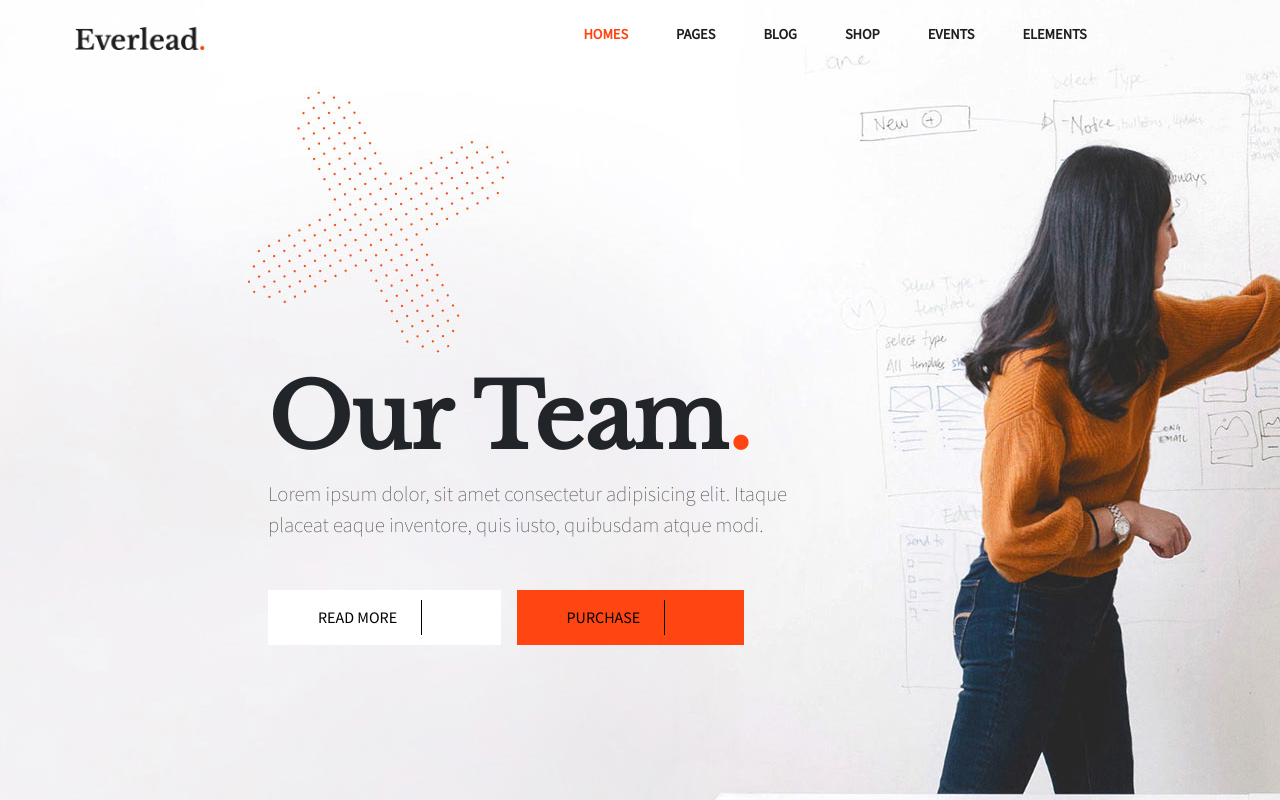
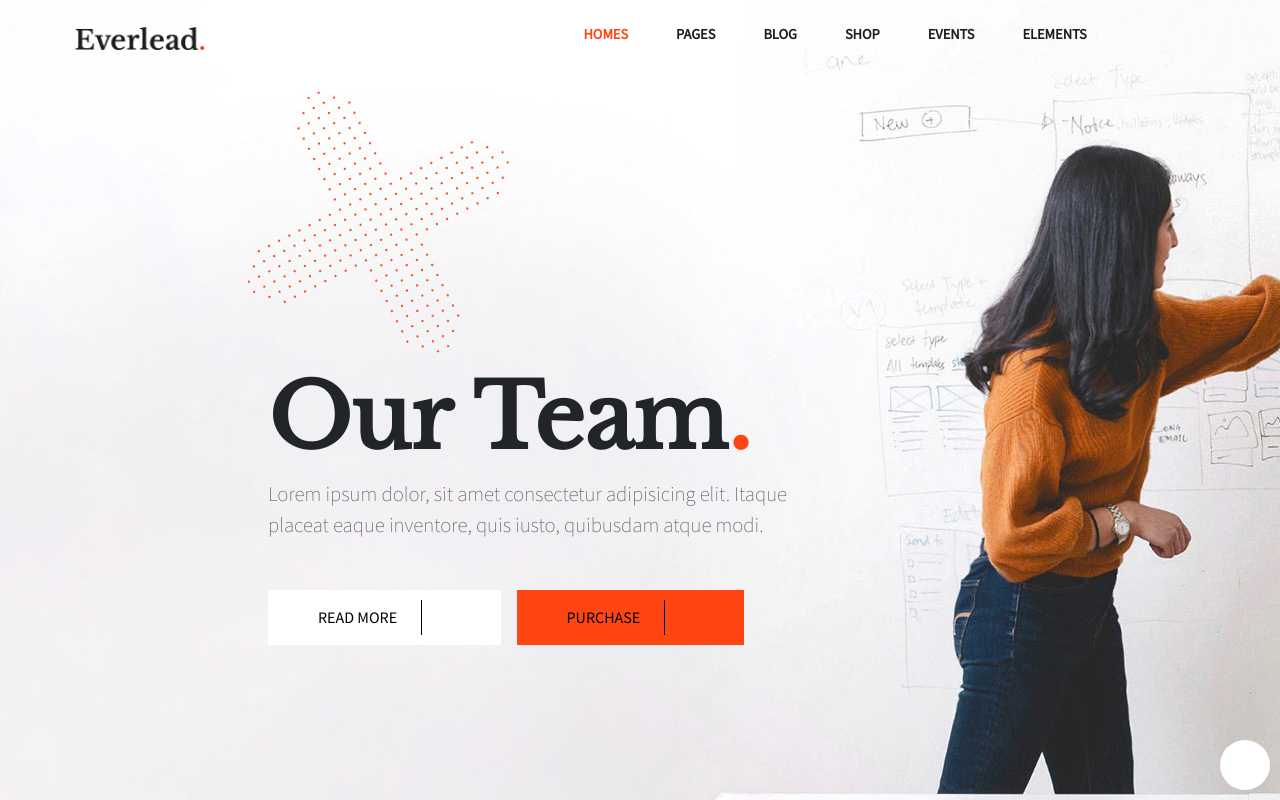
Before and after one commit to raffaelecapaldo/proj-html-vuejs, a Vue app: page / in a window 1280 px wide. Shown: the top 800 px of the page. Built offline with nearby package versions, Linux system fonts and the light colour scheme; a web font is replaced by a local one.

Commit message:
Added button for scroll on top

```diff
--- a/src/App.vue
+++ b/src/App.vue
@@ -1,4 +1,7 @@
 <template>
+  <a href="#"> <button class="scroll-up">
+      <i class="fa-solid fa-arrow-up"></i>
+    </button></a>
   <Header />
   <Main />
   <Footer />
@@ -21,4 +24,21 @@ import Footer from './components/Footer.vue';
 h1 {
   font-weight: 400;
 }
+
+.scroll-up {
+  position: fixed;
+  bottom: 10px;
+  right: 10px;
+  z-index: 10000;
+  background-color: white;
+  border: none;
+  width: 50px;
+  height: 50px;
+  border-radius: 50%;
+
+  i {
+    font-size: 1.5rem;
+    color: $orange;
+  }
+}
 </style>
```
Lines whose indentation alone changed are shown as unchanged.
